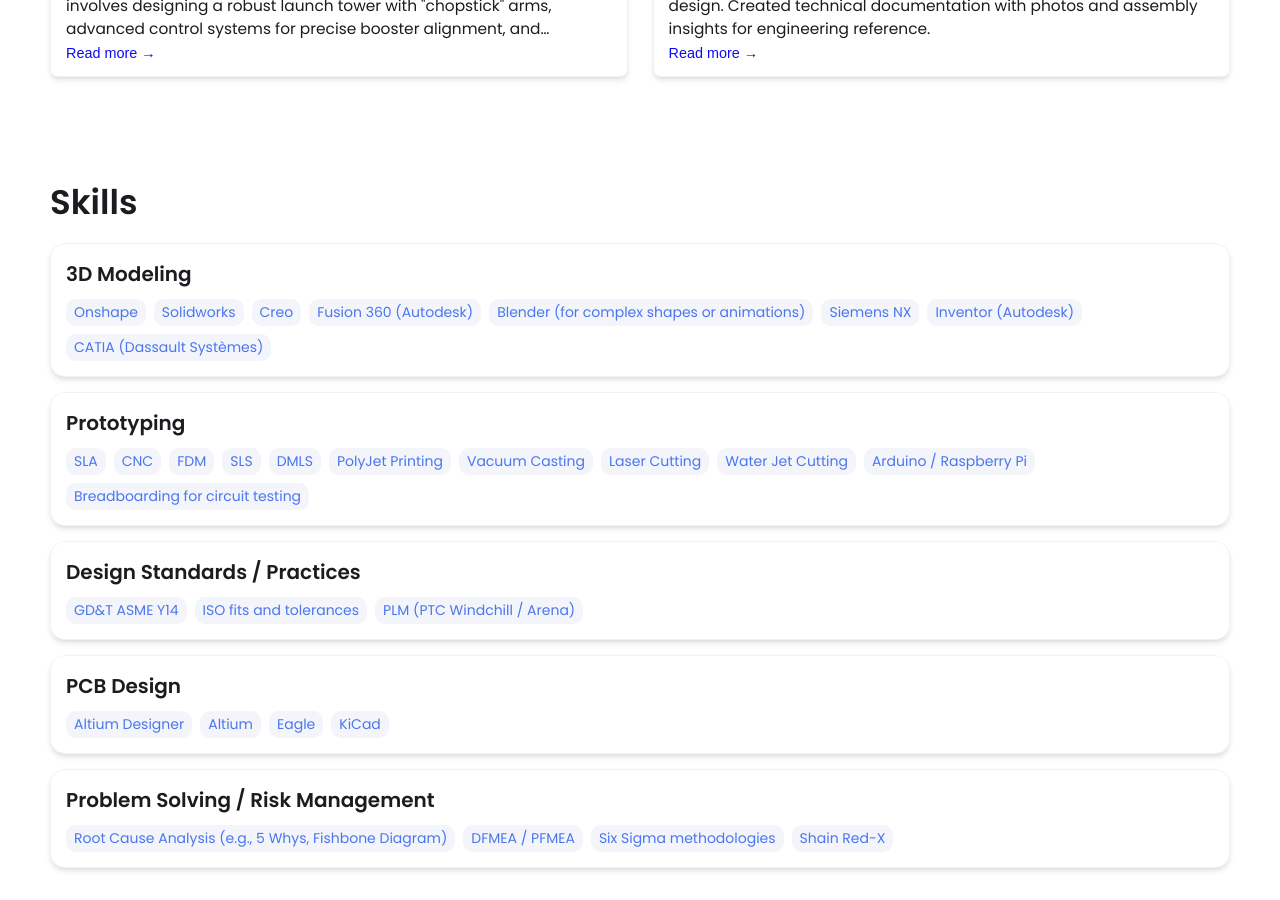
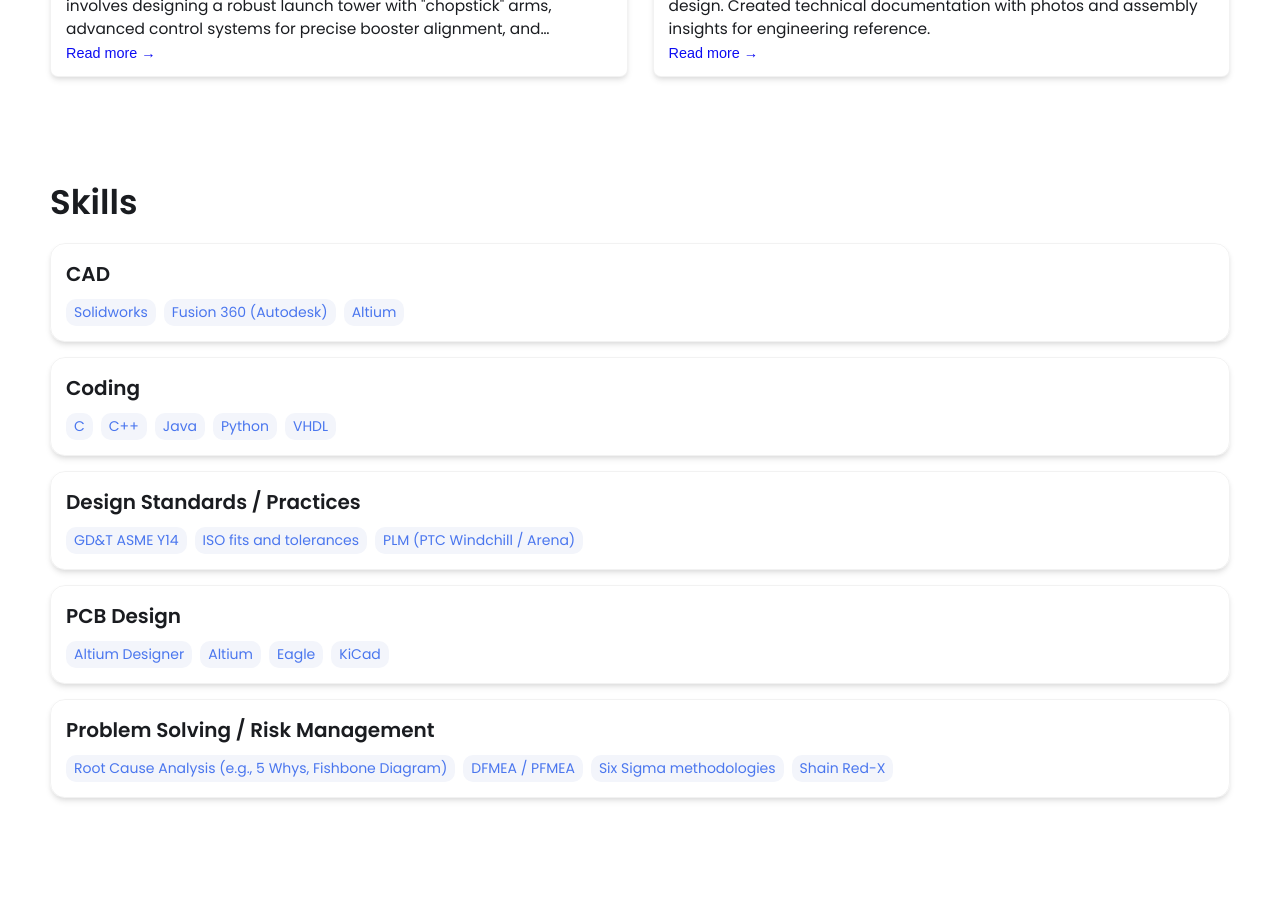
Before and after one commit to christiandispigna/christiandispigna.github.io, a Jekyll site: the page built from index.html, in a window 1280 px wide and 900 px high, scrolled down 1449 px. Built offline with Jekyll 4.4.1, drawn with Linux system fonts in a browser that asks for light colours.

Commit message:
skills v1

```diff
--- a/_config.yml
+++ b/_config.yml
@@ -44,29 +44,18 @@ external-links:    # input only your own url slug. The icons with missing entrie
 
 # Skills Section - Add the list of your Skills by categories/tools. The indentation for each level needs to be precise.
 skills:
-  - category: 3D Modeling
+  - category: CAD
     tools:
-    - Onshape
     - Solidworks
-    - Creo
     - Fusion 360 (Autodesk)
-    - Blender (for complex shapes or animations)
-    - Siemens NX
-    - Inventor (Autodesk)
-    - CATIA (Dassault Systèmes)
-  - category: Prototyping
+    - Altium
+  - category: Coding
     tools:
-    - SLA
-    - CNC
-    - FDM
-    - SLS
-    - DMLS
-    - PolyJet Printing
-    - Vacuum Casting
-    - Laser Cutting
-    - Water Jet Cutting
-    - Arduino / Raspberry Pi
-    - Breadboarding for circuit testing
+    - C
+    - C++
+    - Java
+    - Python
+    - VHDL
   - category: Design Standards / Practices
     tools:
     - GD&T ASME Y14
```
